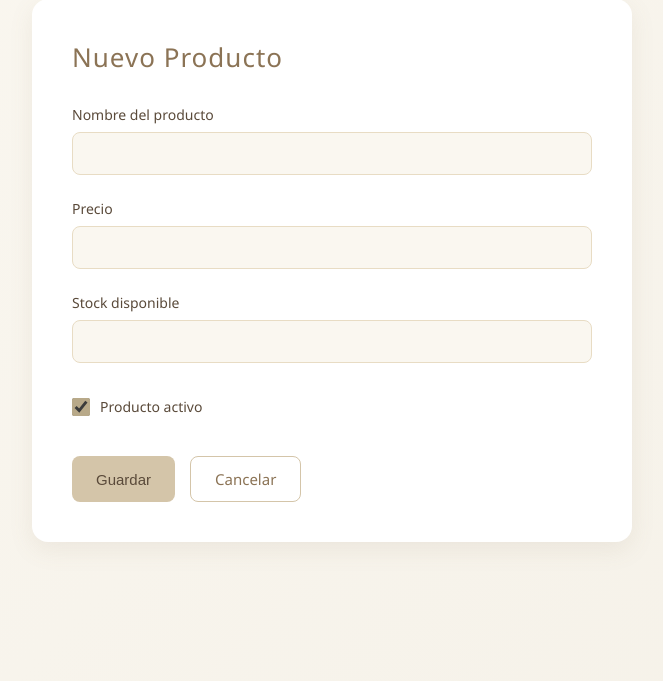
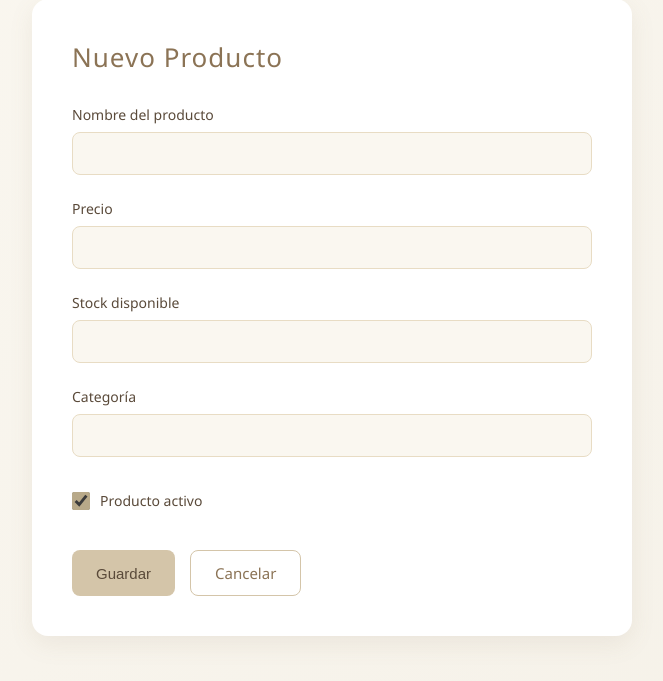
Before and after one commit to BERNARDOBOJALIL/AppMonoliticaFlask, a Flask app: page /productos/nuevo in a window 1280 px wide. Shown: the part 41-722 px from the top of the page, without its empty margins (308-971 px from the left). Run offline with Flask 3, Linux system fonts and the light colour scheme; the visitor is signed in with stand-in values (Sample User, id 1).

Commit message:
Agregar campo a tabla 'categoría'

```diff
--- a/app.py
+++ b/app.py
@@ -132,15 +132,19 @@ def productos_nuevo():
                                  nombre=nombre, precio=precio, stock=stock,
                                  titulo="Nuevo Producto", accion="nuevo")
 
+        categoria = request.form.get("categoria", "Miscelneo").strip()
+        if not categoria:
+            categoria = "Miscelaneo"
+
         conn = get_db()
         conn.execute(
-            "INSERT INTO productOs (nombre, precio, stock, activo) VALUES (?, ?, ?, ?)",
-            (nombre, precio_num, stock_num, activo)
+            "INSERT INTO productOs (nombre, precio, stock, activo, categoria) VALUES (?, ?, ?, ?, ?)",
+            (nombre, precio_num, stock_num, activo, categoria)
         )
         conn.commit()
         conn.close()
         estado = "activo" if activo else "inactivo"
-        flash(f"Producto '{nombre}' creado exitosamente (${precio_num:.2f} - Stock: {stock_num} - Estado: {estado})", "success")
+        flash(f"Producto '{nombre}' creado exitosamente (${precio_num:.2f} - Stock: {stock_num} - Estado: {estado} - Categoría: {categoria})", "success")
         return redirect(url_for("productos"))
 
     return render_template("producto_form.html", titulo="Nuevo Producto", accion="nuevo")
@@ -187,14 +191,17 @@ def productos_editar(id):
             return render_template("producto_form.html", errores=errores,
                                  producto=producto, titulo="Editar Producto", accion="editar")
 
+        categoria = request.form.get("categoria").strip()
+
+
         conn.execute(
-            "UPDATE productOs SET nombre=?, precio=?, stock=?, activo=? WHERE id=?",
-            (nombre, precio_num, stock_num, activo, id)
+            "UPDATE productOs SET nombre=?, precio=?, stock=?, activo=?, categoria=? WHERE id=?",
+            (nombre, precio_num, stock_num, activo, categoria, id)
         )
         conn.commit()
         conn.close()
         estado = "activo" if activo else "inactivo"
-        flash(f"Producto '{nombre}' actualizado correctamente. Nuevo estado: {estado}, Precio: ${precio_num:.2f}, Stock: {stock_num}", "success")
+        flash(f"Producto '{nombre}' actualizado correctamente. Nuevo estado: {estado}, Precio: ${precio_num:.2f}, Stock: {stock_num}, Categoría: {categoria}", "success")
         return redirect(url_for("productos"))
 
     producto = conn.execute("SELECT * FROM productOs WHERE id=?", (id,)).fetchone()
--- a/templates/producto_form.html
+++ b/templates/producto_form.html
@@ -164,6 +164,12 @@
             </div>
 
             <div class="form-group">
+                <label for="categoria">Categoría</label>
+                <input type="text" id="categoria" name="categoria"
+                       value="{{ producto.categoria if producto else '' }}" required>
+            </div>
+
+            <div class="form-group">
                 <div class="checkbox-group">
                     <input type="checkbox" id="activo" name="activo" value="1"
                            {% if producto %}
--- a/templates/productos.html
+++ b/templates/productos.html
@@ -406,6 +406,7 @@
                     <th>Nombre</th>
                     <th>Precio</th>
                     <th>Stock</th>
+                    <th>Categoría</th>
                     <th>Estado</th>
                     <th>Acciones</th>
                 </tr>
@@ -418,6 +419,7 @@
                         <td>{{ producto.nombre }}</td>
                         <td>${{ "%.2f"|format(producto.precio) }}</td>
                         <td>{{ producto.stock }}</td>
+                        <td>{{ producto.categoria }}</td>
                         <td>
                             {% if producto.activo == 1 %}
                                 <span class="status-badge status-active">✓ Activo</span>
@@ -438,7 +440,7 @@
                     {% endfor %}
                 {% else %}
                     <tr>
-                        <td colspan="6" style="text-align: center; padding: 40px; color: #8B7355;">
+                        <td colspan="7" style="text-align: center; padding: 40px; color: #8B7355;">
                             {% if buscar %}
                                 No se encontraron productos con "{{ buscar }}"
                             {% else %}
```
Also changed, not shown: db.py (+11 -1 lines).
